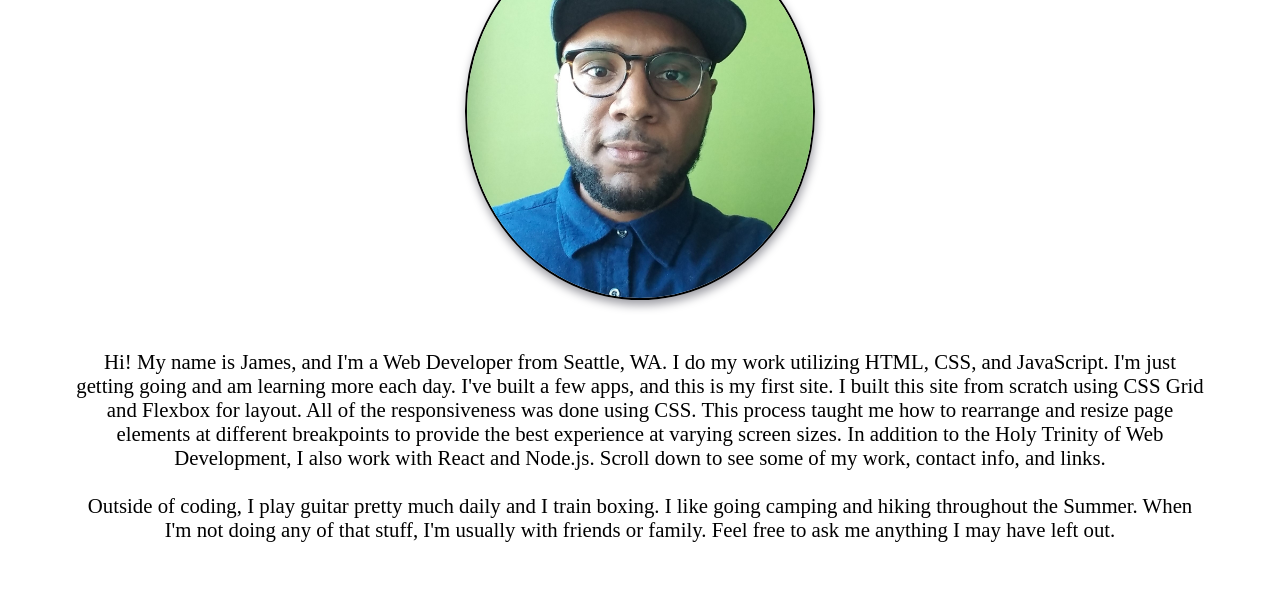
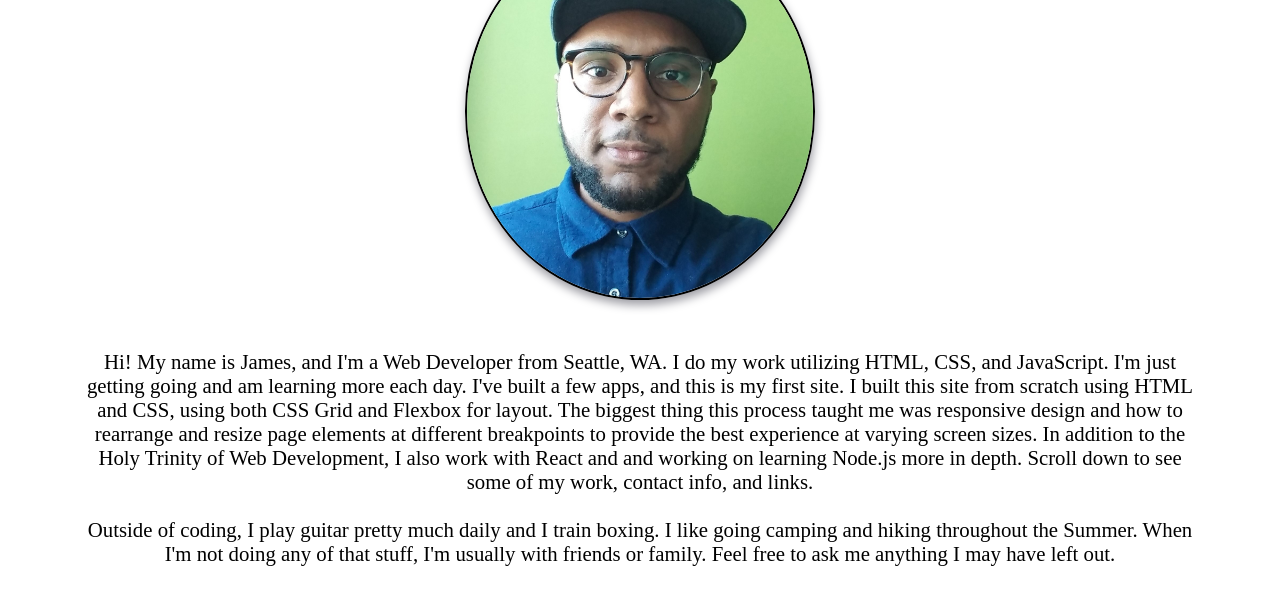
Before and after one commit to james-ad/james-ad, a plain HTML site: page index.html in a window 1280 px wide. Shown: the part 357-962 px from the top of the page. Drawn offline with Linux system fonts and the light colour scheme.

Commit message:
Made a few edits to the main description and section descriptions

```diff
--- a/index.html
+++ b/index.html
@@ -38,13 +38,14 @@
           Hi! My name is James, and I'm a Web Developer from Seattle, WA. I do
           my work utilizing HTML, CSS, and JavaScript. I'm just getting going
           and am learning more each day. I've built a few apps, and this is my
-          first site. I built this site from scratch using CSS Grid and Flexbox
-          for layout. All of the responsiveness was done using CSS. This process
-          taught me how to rearrange and resize page elements at different
-          breakpoints to provide the best experience at varying screen sizes. In
-          addition to the Holy Trinity of Web Development, I also work with
-          React and Node.js. Scroll down to see some of my work, contact info,
-          and links.
+          first site. I built this site from scratch using HTML and CSS, using
+          both CSS Grid and Flexbox for layout. The biggest thing this process
+          taught me was responsive design and how to rearrange and resize page
+          elements at different breakpoints to provide the best experience at
+          varying screen sizes. In addition to the Holy Trinity of Web
+          Development, I also work with React and and working on learning
+          Node.js more in depth. Scroll down to see some of my work, contact
+          info, and links.
 
           <br /><br />
           Outside of coding, I play guitar pretty much daily and I train boxing.
@@ -81,7 +82,8 @@
               better user experience. Inverting the colors on the buttons when
               the user interacts with it, and experimenting with
               linear-gradients instead of solid colors are the things that stand
-              out most in my head.
+              out most in my head. This project also taught me about data
+              persistence using local storage!
             </p>
           </section>
         </section>
@@ -109,7 +111,8 @@
               like a demo on the webpage itself. I kind of liked the idea of
               showing someone how it will look on their phone from a desktop.
               I'm not sure if I'll continue this trend if I choose to rebuild
-              this program.
+              this program. I'm currently working on making some styling changes
+              and integrating local storage as well.
             </p>
           </section>
         </section>
```
